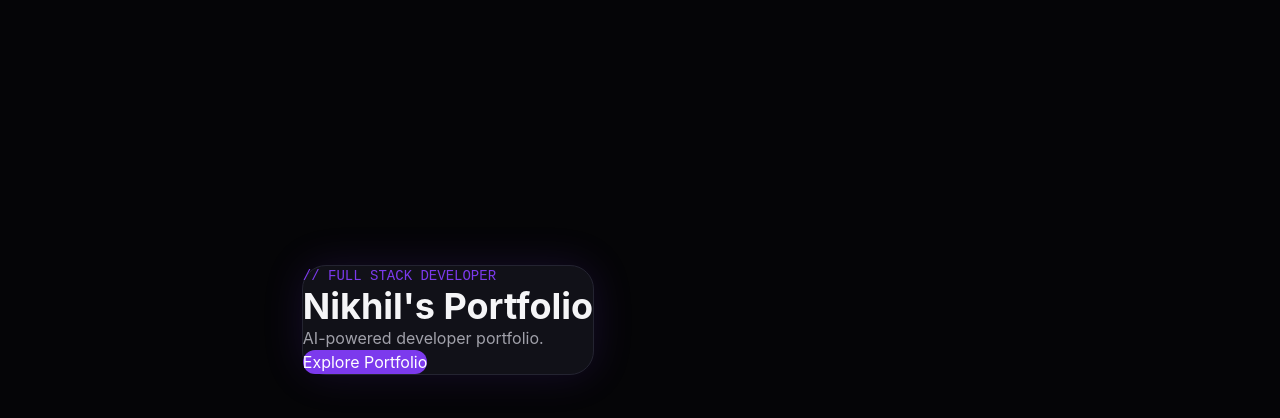
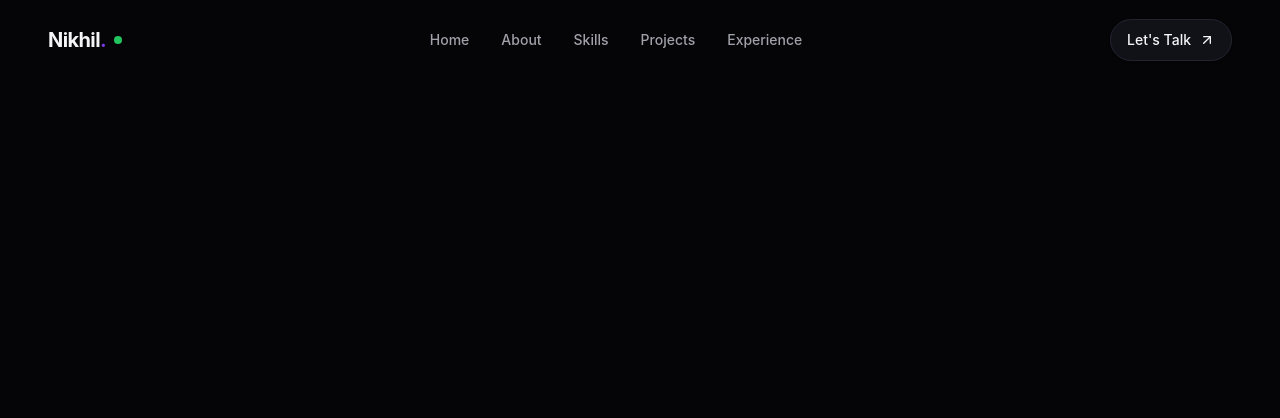
Before and after one commit to nikhilKiroula/portfolio, a React app: page / in a window 1280 px wide. Shown: the top 418 px of the page. Built offline with nearby package versions, Linux system fonts and the light colour scheme; the HTML template or start-up script is replaced by a standard one.

Commit message:
feat: add Navbar component and integrate Tailwind CSS with Prettier

```diff
--- a/package.json
+++ b/package.json
@@ -27,6 +27,8 @@
     "eslint-plugin-react-hooks": "^7.1.1",
     "eslint-plugin-react-refresh": "^0.5.6",
     "globals": "^17.12.0",
+    "prettier": "^3.9.6",
+    "prettier-plugin-tailwindcss": "^0.8.1",
     "typescript": "~6.0.2",
     "typescript-eslint": "^8.69.0",
     "vite": "^8.3.0"
--- a/src/App.tsx
+++ b/src/App.tsx
@@ -1,53 +1,12 @@
+import Navbar from "./components/layout/Navbar";
+
 function App() {
   return (
-    <main className="min-h-screen bg-[var(--color-bg)] p-8">
-      <section className="mx-auto flex min-h-[80vh] max-w-4xl items-center justify-center">
-        <div
-          className="
-            rounded-[var(--radius-xl)]
-            border border-[var(--color-border)]
-            bg-[var(--color-surface)]
-            p-10
-            shadow-[var(--shadow-primary)]
-          "
-        >
-          <p
-            className="
-              mb-3
-              font-mono
-              text-sm
-              text-[var(--color-primary)]
-            "
-          >
-            // FULL STACK DEVELOPER
-          </p>
+    <>
+      <Navbar />
 
-          <h1 className="text-4xl font-bold text-[var(--color-text)]">
-            Nikhil's Portfolio
-          </h1>
 
-          <p className="mt-3 text-[var(--color-text-secondary)]">
-            AI-powered developer portfolio.
-          </p>
-
-          <button
-            className="
-              mt-6
-              rounded-lg
-              bg-[var(--color-primary)]
-              px-5
-              py-3
-              font-medium
-              text-white
-              transition-colors
-              hover:bg-[var(--color-primary-hover)]
-            "
-          >
-            Explore Portfolio
-          </button>
-        </div>
-      </section>
-    </main>
+    </>
   );
 }
 
--- /dev/null
+++ b/src/components/layout/Navbar.tsx
@@ -0,0 +1,141 @@
+import { useEffect, useState } from "react";
+import { ArrowUpRight, Menu, X } from "lucide-react";
+
+const navLinks = [
+  { label: "Home", href: "#home" },
+  { label: "About", href: "#about" },
+  { label: "Skills", href: "#skills" },
+  { label: "Projects", href: "#projects" },
+  { label: "Experience", href: "#experience" },
+];
+
+function Navbar() {
+  const [isScrolled, setIsScrolled] = useState(false);
+  const [isMenuOpen, setIsMenuOpen] = useState(false);
+
+  useEffect(() => {
+    // Update navbar styling when the page is scrolled.
+    const handleScroll = () => {
+      setIsScrolled(window.scrollY > 20);
+    };
+
+    window.addEventListener("scroll", handleScroll);
+
+    // Clean up the event listener when the component is removed.
+    return () => {
+      window.removeEventListener("scroll", handleScroll);
+    };
+  }, []);
+
+  useEffect(() => {
+    // Prevent the background page from scrolling while the mobile menu is open.
+    document.body.style.overflow = isMenuOpen ? "hidden" : "";
+
+    // Restore normal scrolling when the component is unmounted.
+    return () => {
+      document.body.style.overflow = "";
+    };
+  }, [isMenuOpen]);
+
+  const closeMobileMenu = () => {
+    // Close the mobile navigation after the user selects a link.
+    setIsMenuOpen(false);
+  };
+
+  return (
+    <header
+      className={`fixed inset-x-0 top-0 z-50 transition-all duration-300 ${
+        isScrolled
+          ? "border-b border-[var(--color-border)] bg-[rgba(5,5,7,0.72)] backdrop-blur-xl"
+          : "bg-transparent"
+      } `}
+    >
+      <nav className="mx-auto flex h-20 w-full max-w-[1440px] items-center justify-between px-5 sm:px-8 lg:px-12">
+        {/* Logo / Brand */}
+        <a
+          href="#home"
+          onClick={closeMobileMenu}
+          className="group flex items-center gap-2"
+        >
+          <span className="text-lg font-bold tracking-[-0.03em] sm:text-xl">
+            Nikhil<span className="text-[var(--color-primary)]">.</span>
+          </span>
+
+          {/* Green indicator represents availability. */}
+          <span
+            className="h-2 w-2 rounded-full bg-[var(--color-success)]"
+            aria-label="Available for work"
+          />
+        </a>
+
+        {/* Desktop Navigation */}
+        <div className="hidden items-center gap-6 md:flex lg:gap-8">
+          {navLinks.map((link) => (
+            <a
+              key={link.href}
+              href={link.href}
+              className="text-sm font-medium text-[var(--color-text-secondary)] transition-colors duration-200 hover:text-[var(--color-text)]"
+            >
+              {link.label}
+            </a>
+          ))}
+        </div>
+
+        {/* Desktop CTA */}
+        <a
+          href="#contact"
+          className="group hidden items-center gap-2 rounded-xl border border-[var(--color-border)] bg-[var(--color-surface)] px-4 py-2.5 text-sm font-medium text-[var(--color-text)] shadow-sm transition-all duration-300 hover:border-[var(--color-primary)] hover:bg-[var(--color-primary)] hover:shadow-[var(--shadow-primary)] md:flex"
+        >
+          Let's Talk
+          <ArrowUpRight
+            size={16}
+            className="transition-transform duration-300 group-hover:translate-x-0.5 group-hover:-translate-y-0.5"
+          />
+        </a>
+
+        {/* Mobile Menu Toggle */}
+        <button
+          type="button"
+          onClick={() => setIsMenuOpen((previous) => !previous)}
+          className="rounded-lg border border-[var(--color-border)] p-2 text-[var(--color-text-secondary)] transition-colors hover:text-[var(--color-text)] md:hidden"
+          aria-label={
+            isMenuOpen ? "Close navigation menu" : "Open navigation menu"
+          }
+          aria-expanded={isMenuOpen}
+        >
+          {isMenuOpen ? <X size={21} /> : <Menu size={21} />}
+        </button>
+      </nav>
+
+      {/* Mobile Navigation */}
+      <div
+        className={`overflow-hidden border-t border-[var(--color-border)] bg-[rgba(5,5,7,0.95)] backdrop-blur-xl transition-all duration-300 md:hidden ${isMenuOpen ? "max-h-screen opacity-100" : "max-h-0 opacity-0"} `}
+      >
+        <div className="mx-auto flex max-w-7xl flex-col gap-1 px-5 py-5 sm:px-6">
+          {navLinks.map((link) => (
+            <a
+              key={link.href}
+              href={link.href}
+              onClick={closeMobileMenu}
+              className="rounded-lg px-4 py-3 text-sm font-medium text-[var(--color-text-secondary)] transition-colors hover:bg-[var(--color-surface)] hover:text-[var(--color-text)]"
+            >
+              {link.label}
+            </a>
+          ))}
+
+          {/* Mobile CTA */}
+          <a
+            href="#contact"
+            onClick={closeMobileMenu}
+            className="mt-3 flex items-center justify-center gap-2 rounded-lg bg-[var(--color-primary)] px-4 py-3 text-sm font-semibold text-white transition-colors hover:bg-[var(--color-primary-hover)]"
+          >
+            Let's Talk
+            <ArrowUpRight size={16} />
+          </a>
+        </div>
+      </div>
+    </header>
+  );
+}
+
+export default Navbar;
```
Also changed, not shown: src/styles/global.css (+6 -2 lines), 2 other files (tests, documents, lock files or other folders).
